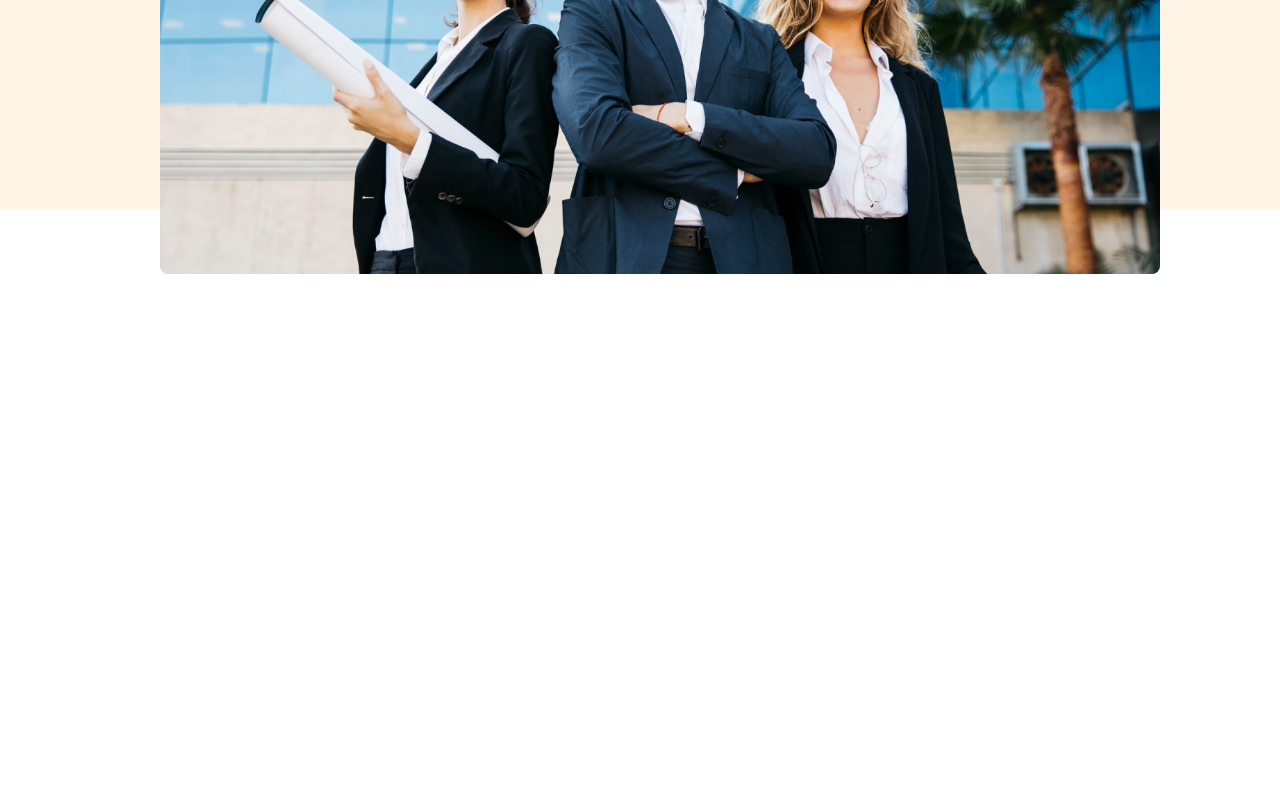
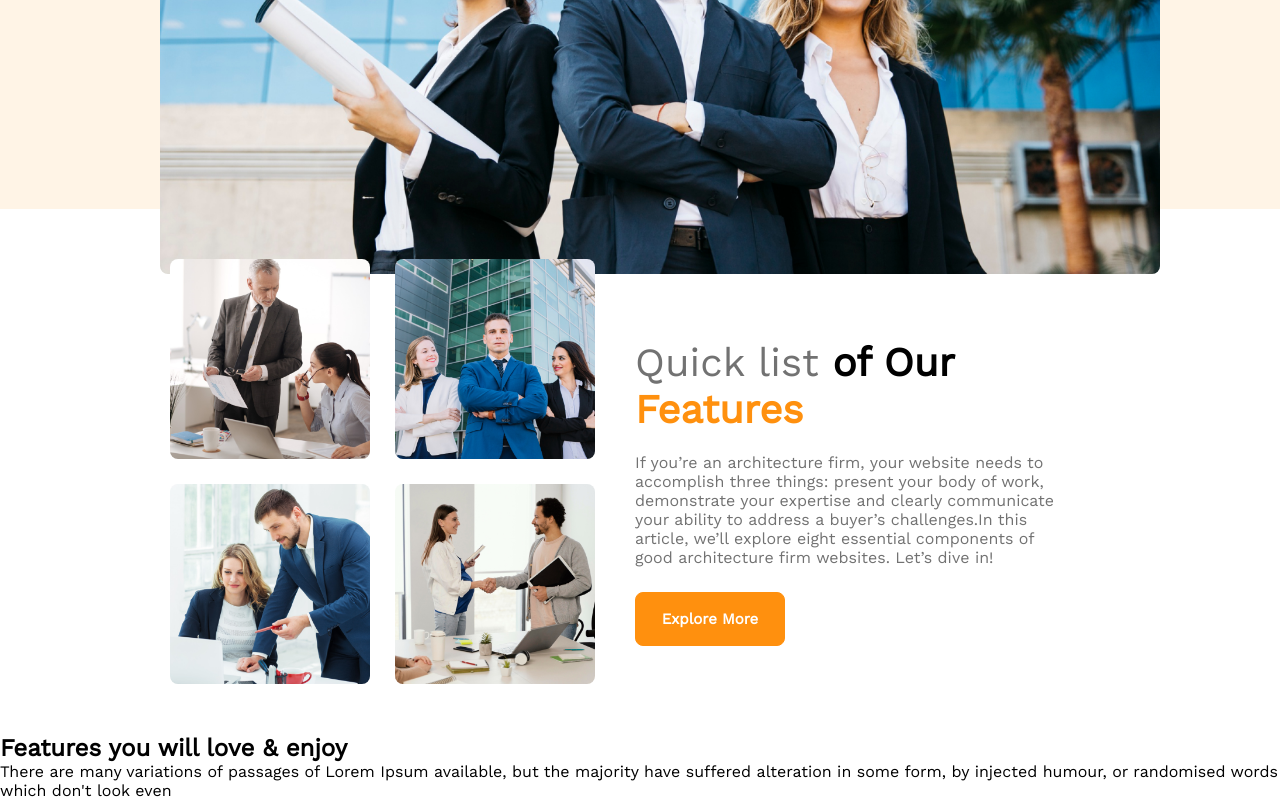
Before and after one commit to suhan31/assignment-2, a plain HTML site: page index.html in a window 1280 px wide. Shown: the part 841-1641 px from the top of the page. Before the commit the page ends 1119 px from the top, so only its background shows below. Drawn offline with nearby package versions, Linux system fonts and the light colour scheme.

Commit message:
added team section

```diff
--- a/index.html
+++ b/index.html
@@ -37,14 +37,31 @@
 
 <!---------- main section start------- -->
     <main>
+      <!-- --------team section------- -->
+      <section class="team">
+        <div class="team-img">
+          <img src="images/team1.png" alt="">
+          <img src="images/team2.png" alt="">
+          <img src="images/team3.png" alt="">
+          <img src="images/team4.png" alt="">
+        </div>
+        <div class="team-features">
+         <h2 class="team-title"><span class="title-font">Quick list</span> of Our <span class="title-color">Features</span></h2>
+         <p class="team-description">If you’re an architecture firm, your website needs to accomplish three things: present your body of work, demonstrate your expertise and clearly communicate your ability to address a buyer’s challenges.In this article, we’ll explore eight essential components of good architecture firm websites. Let’s dive in!</p>
+         <button class="btn-primary">Explore More</button>
+        </div>
+      </section>
+
+      <!-- ---------Feature Section-------- -->
       <section>
-        <div>
-          <img src="" alt="">
-          <img src="" alt="">
-          <img src="" alt="">
-          <img src="" alt="">
-        </div>
-
+        <article>
+          <div>
+            <div>
+              <h2>Features you will love & enjoy</h2>
+            </div>
+            <p>There are many variations of passages of Lorem Ipsum available, but the majority have suffered alteration in some form, by injected humour, or randomised words which don't look even</p>
+          </div>
+        </article>
       </section>
     </main>
     <!------------ footer start------------ -->
--- a/styles/styles.css
+++ b/styles/styles.css
@@ -84,6 +84,58 @@ banner article styles
 .banner-img img {
     width: 1000px;
     height: 500px;
-    margin:0px 160px;
+    margin: 0px 160px;
     border-radius: 8px;
 }
+
+/*------ -----
+main part start
+----------- */
+
+
+/* ----------
+team section
+-------------- */
+
+
+.team {
+    display: flex;
+    margin: 50px 170px;
+}
+
+.team-img {
+    display: grid;
+    grid-template-columns: repeat(2, 1fr);
+    grid-row-gap: 25px;
+    grid-column-gap: 25px;
+}
+
+.team-img img {
+    width: 200px;
+    height: 200px;
+    border-radius: 8px;
+}
+
+.team-features {
+    margin-top: 80px;
+    margin-left: 40px;
+    margin-right: 50px;
+}
+
+.team-title {
+    font-weight: 800;
+    font-size: 40px;
+    padding-bottom: 20px;
+}
+.title-font{
+    font-weight: 500;
+    color: #727272;
+}
+.title-color{
+    color: #FF900E;
+}
+.team-description {
+    font-size: 16px;
+    color: #727272;
+    padding-bottom: 25px;
+}
```
